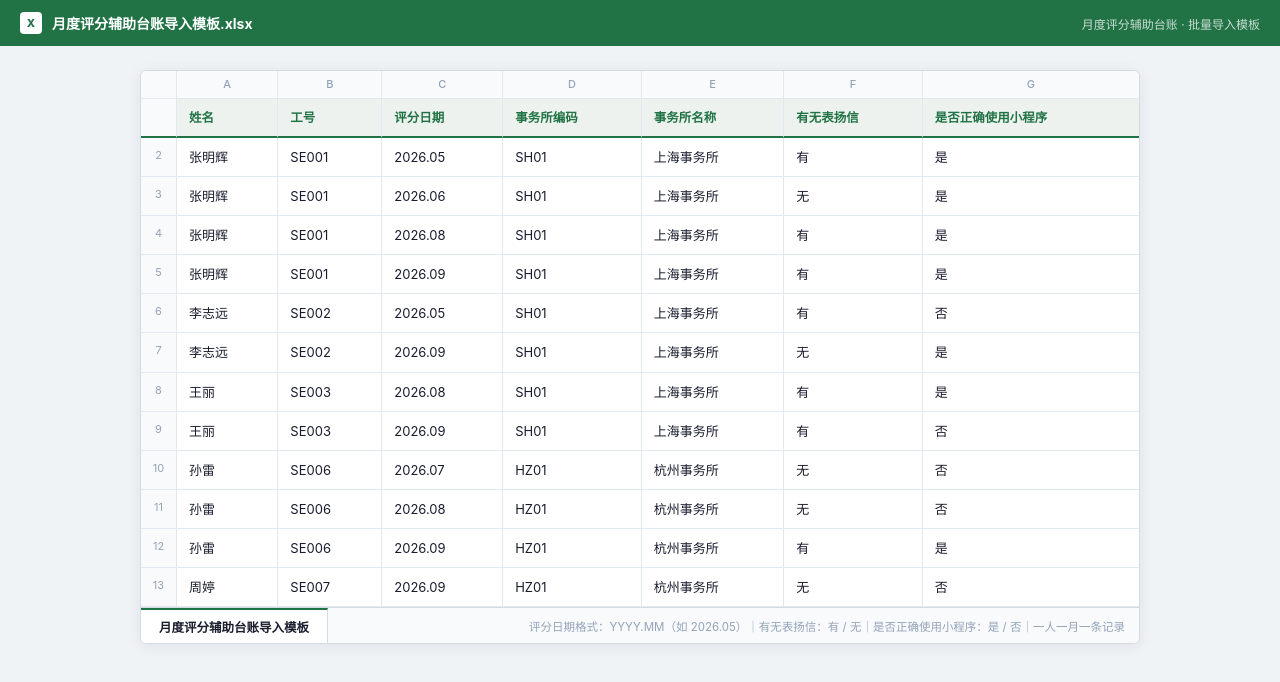
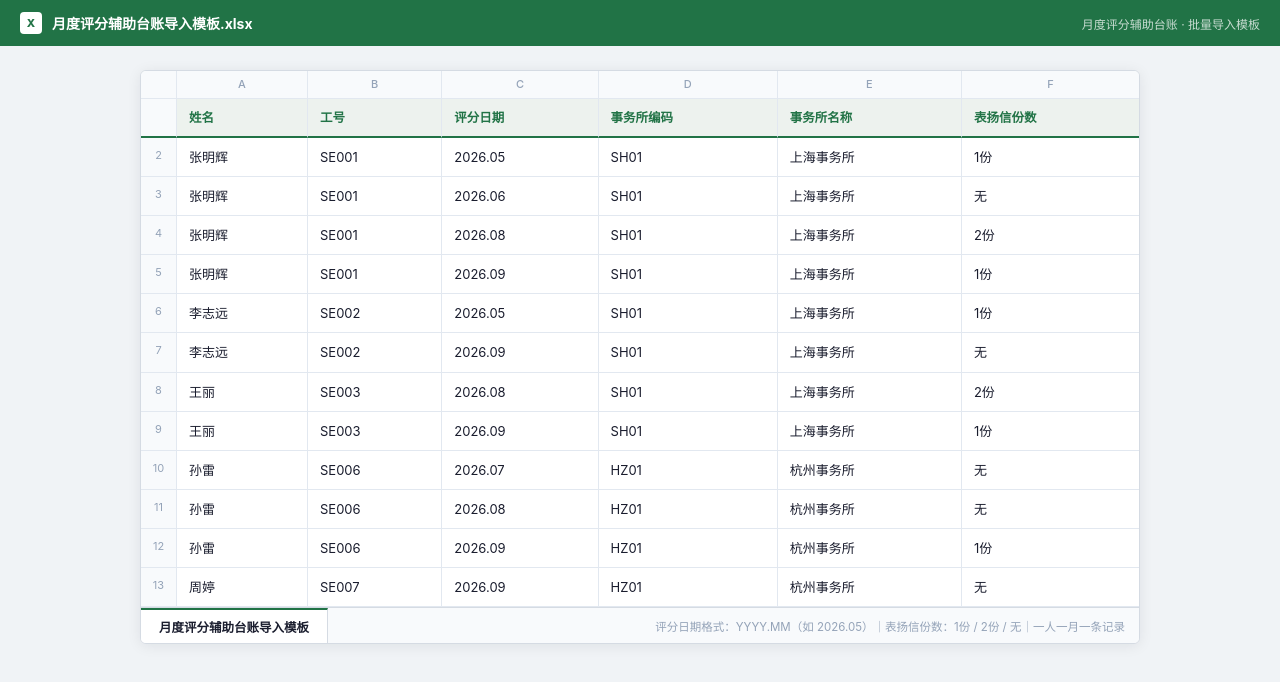
Before and after one commit to Joyhanw/Joyhanw.github.io, a plain HTML site: page 大金SE/月度评分辅助台账导入模板.html in a window 1280 px wide. Drawn offline with Linux system fonts and the light colour scheme.

Commit message:
Update 月度评分辅助台账导入模板.html

```diff
--- a/大金SE/月度评分辅助台账导入模板.html
+++ b/大金SE/月度评分辅助台账导入模板.html
@@ -38,30 +38,66 @@ td.empty{color:#cbd5e1}
   <div class="scroll">
     <table>
       <tr class="cols">
-        <th class="rn"></th><th>A</th><th>B</th><th>C</th><th>D</th><th>E</th><th>F</th><th>G</th>
+        <th class="rn"></th><th>A</th><th>B</th><th>C</th><th>D</th><th>E</th><th>F</th>
       </tr>
       <tr class="head">
         <th class="rn"></th>
-        <th>姓名</th><th>工号</th><th>评分日期</th><th>事务所编码</th><th>事务所名称</th><th>有无表扬信</th><th>是否正确使用小程序</th>
+        <th>姓名</th><th>工号</th><th>评分日期</th><th>事务所编码</th><th>事务所名称</th><th>表扬信份数</th>
       </tr>
-      <tr><td class="rn">2</td><td>张明辉</td><td>SE001</td><td>2026.05</td><td>SH01</td><td>上海事务所</td><td>有</td><td>是</td></tr>
-      <tr><td class="rn">3</td><td>张明辉</td><td>SE001</td><td>2026.06</td><td>SH01</td><td>上海事务所</td><td>无</td><td>是</td></tr>
-      <tr><td class="rn">4</td><td>张明辉</td><td>SE001</td><td>2026.08</td><td>SH01</td><td>上海事务所</td><td>有</td><td>是</td></tr>
-      <tr><td class="rn">5</td><td>张明辉</td><td>SE001</td><td>2026.09</td><td>SH01</td><td>上海事务所</td><td>有</td><td>是</td></tr>
-      <tr><td class="rn">6</td><td>李志远</td><td>SE002</td><td>2026.05</td><td>SH01</td><td>上海事务所</td><td>有</td><td>否</td></tr>
-      <tr><td class="rn">7</td><td>李志远</td><td>SE002</td><td>2026.09</td><td>SH01</td><td>上海事务所</td><td>无</td><td>是</td></tr>
-      <tr><td class="rn">8</td><td>王丽</td><td>SE003</td><td>2026.08</td><td>SH01</td><td>上海事务所</td><td>有</td><td>是</td></tr>
-      <tr><td class="rn">9</td><td>王丽</td><td>SE003</td><td>2026.09</td><td>SH01</td><td>上海事务所</td><td>有</td><td>否</td></tr>
-      <tr><td class="rn">10</td><td>孙雷</td><td>SE006</td><td>2026.07</td><td>HZ01</td><td>杭州事务所</td><td>无</td><td>否</td></tr>
-      <tr><td class="rn">11</td><td>孙雷</td><td>SE006</td><td>2026.08</td><td>HZ01</td><td>杭州事务所</td><td>无</td><td>否</td></tr>
-      <tr><td class="rn">12</td><td>孙雷</td><td>SE006</td><td>2026.09</td><td>HZ01</td><td>杭州事务所</td><td>有</td><td>是</td></tr>
-      <tr><td class="rn">13</td><td>周婷</td><td>SE007</td><td>2026.09</td><td>HZ01</td><td>杭州事务所</td><td>无</td><td>否</td></tr>
+      <tr>
+        <td class="rn">2</td><td>张明辉</td><td>SE001</td><td>2026.05</td><td>SH01</td><td>上海事务所</td>
+      <td>1份</td>
+      </tr>
+      <tr>
+        <td class="rn">3</td><td>张明辉</td><td>SE001</td><td>2026.06</td><td>SH01</td><td>上海事务所</td>
+      <td>无</td>
+      </tr>
+      <tr>
+        <td class="rn">4</td><td>张明辉</td><td>SE001</td><td>2026.08</td><td>SH01</td><td>上海事务所</td>
+      <td>2份</td>
+      </tr>
+      <tr>
+        <td class="rn">5</td><td>张明辉</td><td>SE001</td><td>2026.09</td><td>SH01</td><td>上海事务所</td>
+      <td>1份</td>
+      </tr>
+      <tr>
+        <td class="rn">6</td><td>李志远</td><td>SE002</td><td>2026.05</td><td>SH01</td><td>上海事务所</td>
+      <td>1份</td>
+      </tr>
+      <tr>
+        <td class="rn">7</td><td>李志远</td><td>SE002</td><td>2026.09</td><td>SH01</td><td>上海事务所</td>
+      <td>无</td>
+      </tr>
+      <tr>
+        <td class="rn">8</td><td>王丽</td><td>SE003</td><td>2026.08</td><td>SH01</td><td>上海事务所</td>
+      <td>2份</td>
+      </tr>
+      <tr>
+        <td class="rn">9</td><td>王丽</td><td>SE003</td><td>2026.09</td><td>SH01</td><td>上海事务所</td>
+      <td>1份</td>
+      </tr>
+      <tr>
+        <td class="rn">10</td><td>孙雷</td><td>SE006</td><td>2026.07</td><td>HZ01</td><td>杭州事务所</td>
+      <td>无</td>
+      </tr>
+      <tr>
+        <td class="rn">11</td><td>孙雷</td><td>SE006</td><td>2026.08</td><td>HZ01</td><td>杭州事务所</td>
+      <td>无</td>
+      </tr>
+      <tr>
+        <td class="rn">12</td><td>孙雷</td><td>SE006</td><td>2026.09</td><td>HZ01</td><td>杭州事务所</td>
+      <td>1份</td>
+      </tr>
+      <tr>
+        <td class="rn">13</td><td>周婷</td><td>SE007</td><td>2026.09</td><td>HZ01</td><td>杭州事务所</td>
+      <td>无</td>
+      </tr>
     </table>
   </div>
   <div class="sheet-foot">
     <div class="tab">月度评分辅助台账导入模板</div>
     <div class="tab-sp"></div>
-    <div class="tab-r">评分日期格式：YYYY.MM（如 2026.05）｜有无表扬信：有 / 无｜是否正确使用小程序：是 / 否｜一人一月一条记录</div>
+    <div class="tab-r">评分日期格式：YYYY.MM（如 2026.05）｜表扬信份数：1份 / 2份 / 无｜一人一月一条记录</div>
   </div>
 </div>
 </body>
```
